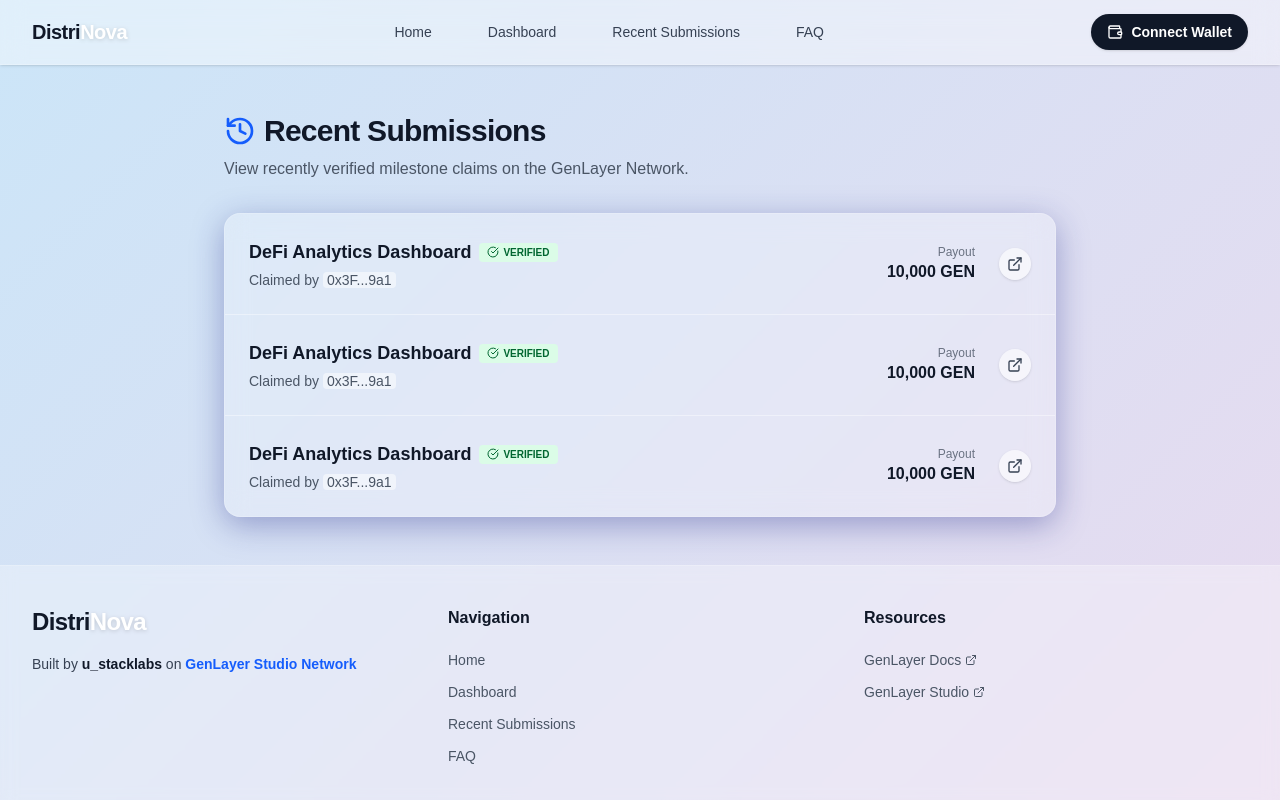
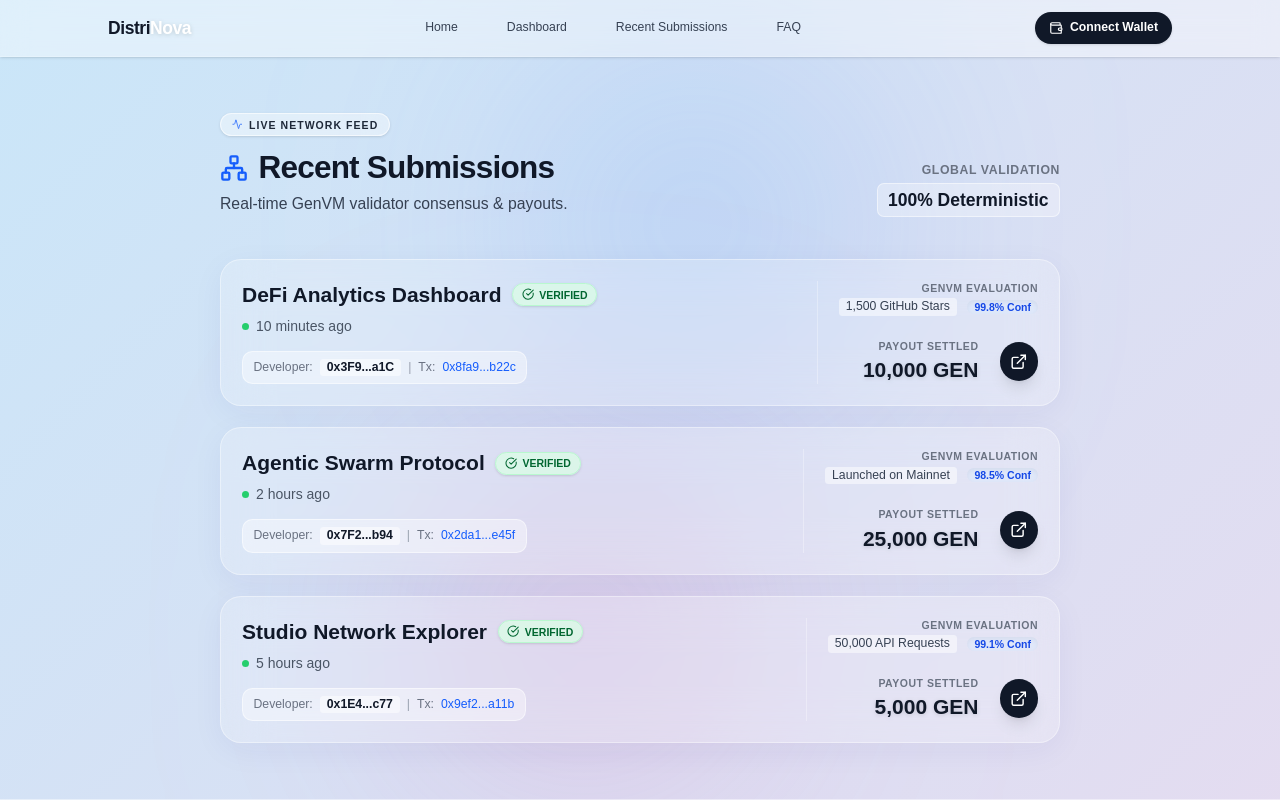
Before and after one commit to Chimdi-hash/DistriNova, a Next.js app: page /submissions in a window 1280 px wide. Shown: the top 800 px of the page. Built offline with nearby package versions, Linux system fonts and the light colour scheme.

Commit message:
Reduce global UI scale and implement futuristic recent submissions page

```diff
--- a/src/app/globals.css
+++ b/src/app/globals.css
@@ -25,6 +25,10 @@
   animation: gradient 15s ease infinite;
   min-height: 100vh;
   font-family: Arial, Helvetica, sans-serif;
+}
+
+html {
+  font-size: 14px; /* Globally reduces the scale (size) of everything by 12.5% */
 }
 
 @keyframes gradient {
@@ -78,3 +82,9 @@
     opacity: 1;
   }
 }
+
+@keyframes shimmer {
+  100% {
+    transform: translateX(100%);
+  }
+}
--- a/src/app/submissions/page.tsx
+++ b/src/app/submissions/page.tsx
@@ -1,47 +1,127 @@
 import React from "react";
-import { History, CheckCircle, ExternalLink } from "lucide-react";
+import { History, CheckCircle, ExternalLink, Activity, Network } from "lucide-react";
 import Link from "next/link";
 
 export default function Submissions() {
+  const submissions = [
+    {
+      id: 1,
+      title: "DeFi Analytics Dashboard",
+      address: "0x3F9...a1C",
+      payout: "10,000 GEN",
+      time: "10 minutes ago",
+      txHash: "0x8fa9...b22c",
+      metric: "1,500 GitHub Stars",
+      aiConfidence: "99.8%",
+    },
+    {
+      id: 2,
+      title: "Agentic Swarm Protocol",
+      address: "0x7F2...b94",
+      payout: "25,000 GEN",
+      time: "2 hours ago",
+      txHash: "0x2da1...e45f",
+      metric: "Launched on Mainnet",
+      aiConfidence: "98.5%",
+    },
+    {
+      id: 3,
+      title: "Studio Network Explorer",
+      address: "0x1E4...c77",
+      payout: "5,000 GEN",
+      time: "5 hours ago",
+      txHash: "0x9ef2...a11b",
+      metric: "50,000 API Requests",
+      aiConfidence: "99.1%",
+    }
+  ];
+
   return (
-    <div className="w-full max-w-4xl mx-auto px-4 sm:px-6 lg:px-8 py-12">
-      <div className="mb-8">
-        <h1 className="text-3xl font-bold text-gray-900 tracking-tight flex items-center gap-2">
-          <History className="w-8 h-8 text-blue-600" />
-          Recent Submissions
-        </h1>
-        <p className="text-gray-600 mt-2">View recently verified milestone claims on the GenLayer Network.</p>
+    <div className="w-full max-w-5xl mx-auto px-4 sm:px-6 lg:px-8 py-16 relative">
+
+      {/* Futuristic Background Accents */}
+      <div className="absolute top-0 right-1/4 w-96 h-96 bg-blue-400 rounded-full mix-blend-multiply filter blur-[120px] opacity-20 floating"></div>
+      <div className="absolute bottom-0 left-1/4 w-96 h-96 bg-pink-400 rounded-full mix-blend-multiply filter blur-[120px] opacity-20 floating" style={{ animationDelay: "2s" }}></div>
+
+      <div className="mb-12 relative z-10 flex flex-col md:flex-row md:items-end justify-between gap-4">
+        <div>
+          <div className="inline-flex items-center gap-2 px-3 py-1 rounded-full bg-white/40 border border-white/60 backdrop-blur-md mb-4 text-xs font-bold text-gray-800 uppercase tracking-widest shadow-sm">
+            <Activity className="w-3 h-3 text-blue-600 animate-pulse" />
+            Live Network Feed
+          </div>
+          <h1 className="text-4xl font-extrabold text-gray-900 tracking-tight flex items-center gap-3">
+            <Network className="w-8 h-8 text-blue-600" />
+            Recent Submissions
+          </h1>
+          <p className="text-gray-700 mt-2 text-lg">Real-time GenVM validator consensus & payouts.</p>
+        </div>
+        <div className="text-right">
+          <p className="text-sm font-bold text-gray-500 uppercase tracking-wider mb-1">Global Validation</p>
+          <p className="font-mono text-xl font-bold text-gray-900 bg-white/30 px-3 py-1 rounded-lg border border-white/50">100% Deterministic</p>
+        </div>
       </div>
 
-      <div className="glass-card overflow-hidden border border-white/60">
-        <div className="divide-y divide-white/40">
-          {[1, 2, 3].map((item) => (
-            <div key={item} className="p-6 hover:bg-white/20 transition-colors">
-              <div className="flex justify-between items-start md:items-center flex-col md:flex-row gap-4">
-                <div>
-                  <div className="flex items-center gap-2 mb-1">
-                    <h3 className="text-lg font-bold text-gray-900">DeFi Analytics Dashboard</h3>
-                    <span className="inline-flex items-center gap-1 px-2 py-0.5 rounded text-[10px] font-bold bg-green-100 text-green-800">
-                      <CheckCircle className="w-3 h-3" /> VERIFIED
-                    </span>
+      <div className="relative z-10 grid gap-6">
+        {submissions.map((sub, idx) => (
+          <div
+            key={sub.id}
+            className="group relative bg-white/20 backdrop-blur-xl border border-white/40 rounded-3xl p-6 hover:bg-white/30 transition-all duration-500 shadow-[0_8px_32px_rgba(31,38,135,0.05)] hover:shadow-[0_8px_32px_rgba(31,38,135,0.15)] overflow-hidden sliding"
+            style={{ animationDelay: `${idx * 0.15}s` }}
+          >
+            {/* Glowing sweep effect on hover */}
+            <div className="absolute inset-0 bg-gradient-to-r from-transparent via-white/40 to-transparent -translate-x-full group-hover:animate-[shimmer_1.5s_infinite] skew-x-12"></div>
+
+            <div className="flex flex-col lg:flex-row justify-between gap-6 relative z-10">
+
+              {/* Left Column: Title & Verifier */}
+              <div className="flex-1">
+                <div className="flex items-center gap-3 mb-2">
+                  <h3 className="text-2xl font-bold text-gray-900">{sub.title}</h3>
+                  <span className="inline-flex items-center gap-1.5 px-2.5 py-1 rounded-full text-xs font-bold bg-green-100/80 text-green-800 border border-green-200 shadow-sm">
+                    <CheckCircle className="w-3.5 h-3.5" /> VERIFIED
+                  </span>
+                </div>
+                <p className="text-gray-600 flex items-center gap-2 mb-4">
+                  <span className="w-2 h-2 rounded-full bg-green-500 animate-pulse"></span>
+                  {sub.time}
+                </p>
+
+                <div className="inline-flex flex-wrap items-center gap-2 text-sm bg-white/40 px-3 py-2 rounded-xl border border-white/50">
+                  <span className="text-gray-500">Developer:</span>
+                  <span className="font-mono font-semibold text-gray-900 bg-white/50 px-2 rounded">{sub.address}</span>
+                  <span className="text-gray-400">|</span>
+                  <span className="text-gray-500">Tx:</span>
+                  <span className="font-mono text-blue-600 hover:underline cursor-pointer">{sub.txHash}</span>
+                </div>
+              </div>
+
+              {/* Right Column: Stats & Actions */}
+              <div className="flex flex-col sm:flex-row lg:flex-col justify-between items-start lg:items-end gap-4 border-t lg:border-t-0 lg:border-l border-white/30 pt-4 lg:pt-0 lg:pl-6 min-w-[200px]">
+
+                <div className="w-full">
+                  <p className="text-xs text-gray-500 font-bold uppercase tracking-wider mb-1 lg:text-right">GenVM Evaluation</p>
+                  <div className="flex justify-between lg:justify-end items-center gap-3">
+                    <span className="text-sm font-medium text-gray-700 bg-white/50 px-2 rounded">{sub.metric}</span>
+                    <span className="text-xs font-bold text-blue-700 bg-blue-100/50 px-2 rounded-full shadow-inner">{sub.aiConfidence} Conf</span>
                   </div>
-                  <p className="text-sm text-gray-600">Claimed by <span className="font-mono bg-white/50 px-1 rounded">0x3F...9a1</span></p>
                 </div>
 
-                <div className="flex items-center gap-6">
-                  <div className="text-right">
-                    <p className="text-xs text-gray-500 font-medium">Payout</p>
-                    <p className="font-mono font-bold text-gray-900">10,000 GEN</p>
+                <div className="w-full flex justify-between lg:justify-end items-center gap-6 mt-auto">
+                  <div className="lg:text-right">
+                    <p className="text-xs text-gray-500 font-bold uppercase tracking-wider mb-1">Payout Settled</p>
+                    <p className="font-mono text-2xl font-black text-gray-900 drop-shadow-sm">{sub.payout}</p>
                   </div>
-                  <Link href="#" className="p-2 bg-white/60 hover:bg-white rounded-full transition-colors text-gray-700 hover:text-gray-900 shadow-sm">
-                    <ExternalLink className="w-4 h-4" />
+                  <Link href="#" className="p-3 bg-gray-900 text-white hover:bg-blue-600 rounded-full transition-colors shadow-lg hover:shadow-blue-500/30 group-hover:scale-110 duration-300">
+                    <ExternalLink className="w-5 h-5" />
                   </Link>
                 </div>
+
               </div>
             </div>
-          ))}
-        </div>
+          </div>
+        ))}
       </div>
+
     </div>
   );
 }
```
